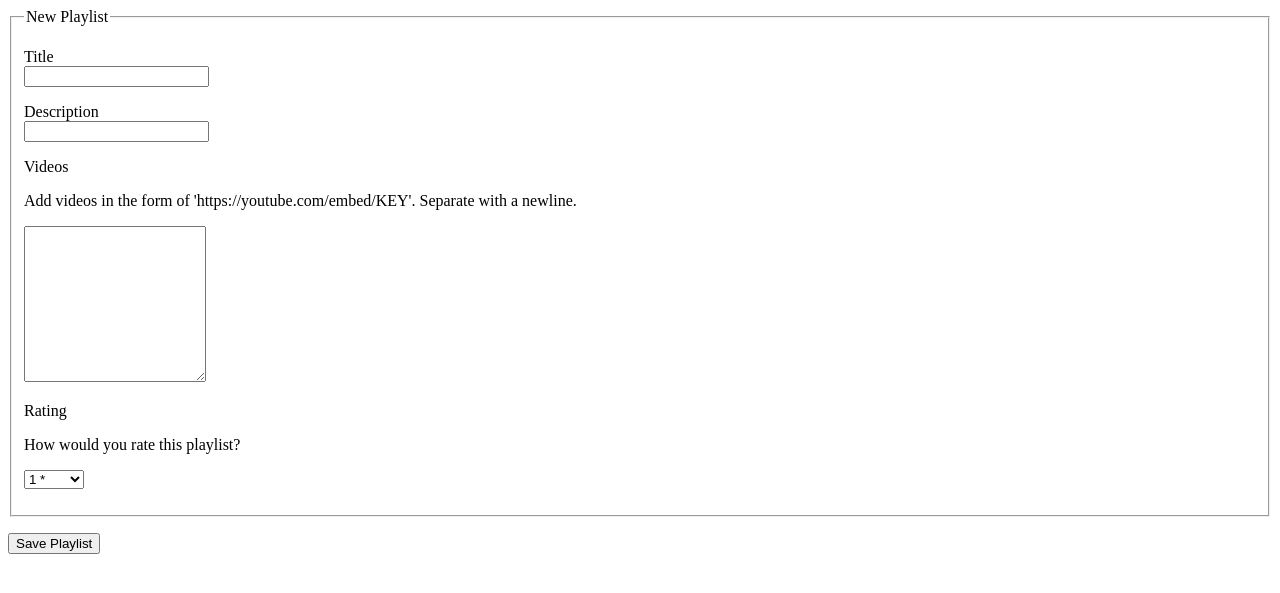
After one commit to RobotGyal/Playlister-Tutorial, a Flask app: page /playlists/new in a window 1280 px wide. The commit adds this page. Shown: the top 593 px of the page. Run offline with Flask 2, Linux system fonts and the light colour scheme.

Commit message:
Finished part 5 - Users can see single playlists

```diff
--- a/app.py
+++ b/app.py
@@ -1,5 +1,6 @@
 from flask import Flask, render_template, request, redirect, url_for
 from pymongo import MongoClient
+from bson.objectid import ObjectId
 
 client = MongoClient()
 db = client.Playlister
@@ -39,9 +40,14 @@ def playlists_submit():
     'videos': request.form.get('videos').split(),
     'rating': request.form.get('rating')
     }
-    playlists.insert_one(playlist)
-    return redirect(url_for('playlists_index'))
+    playlist_id = playlists.insert_one(playlist).inserted_id
+    return redirect(url_for('playlists_show', playlist_id=playlist_id))
 
+@app.route('/playlists/<playlist_id>')
+def playlists_show(playlist_id):
+    """Show a single playlist."""
+    playlist = playlists.find_one({'_id': ObjectId(playlist_id)})
+    return render_template('playlists_show.html', playlist=playlist)
 
 if __name__ == '__main__':
     app.run(debug=True)
--- /dev/null
+++ b/templates/playlists_new.html
@@ -0,0 +1,44 @@
+<!-- templates/playlists_new.html -->
+{% extends 'base.html' %}
+
+{% block content %}
+
+<form method='POST' action='/playlists'>
+    <fieldset>
+        <legend>New Playlist</legend>
+        <!-- TITLE -->
+        <p>
+            <label for='title'>Title</label><br>
+            <input type='text' name='title' />
+        </p>
+        <!--DESCRIPTION-->
+        <p>
+            <label for='description'>Description</label><br>
+            <input type='text' name='description' />
+        </p>
+        <!-- VIDEO LINKS -->
+        <p>
+            <label for='playlist-videos'>Videos</label><br>
+            <p>Add videos in the form of 'https://youtube.com/embed/KEY'. Separate with a newline.</p>
+            <textarea id='playlist-videos' name='videos' rows='10'></textarea>
+        </p>
+        <!--RATING-->
+        <p>
+            <label for='playlist-rating'>Rating</label><br>
+            <p>How would you rate this playlist?</p>
+            <select name='rating'>
+                <option value='1'>1 *</option>
+                <option value='2'>2 **</option>
+                <option value='3'>3 ***</option>
+                <option value='4'>4 ****</option>
+                <option value='5'>5 *****</option>
+            </select>
+        </p>
+    </fieldset>
+
+    <!-- BUTTON -->
+    <p>
+        <button type='submit'>Save Playlist</button>
+    </p>
+</form>
+{% endblock %}
```
Also changed, not shown: templates/playlists_index.html (+10 -39 lines), templates/playlists_show.html (added, +12 -0 lines).
